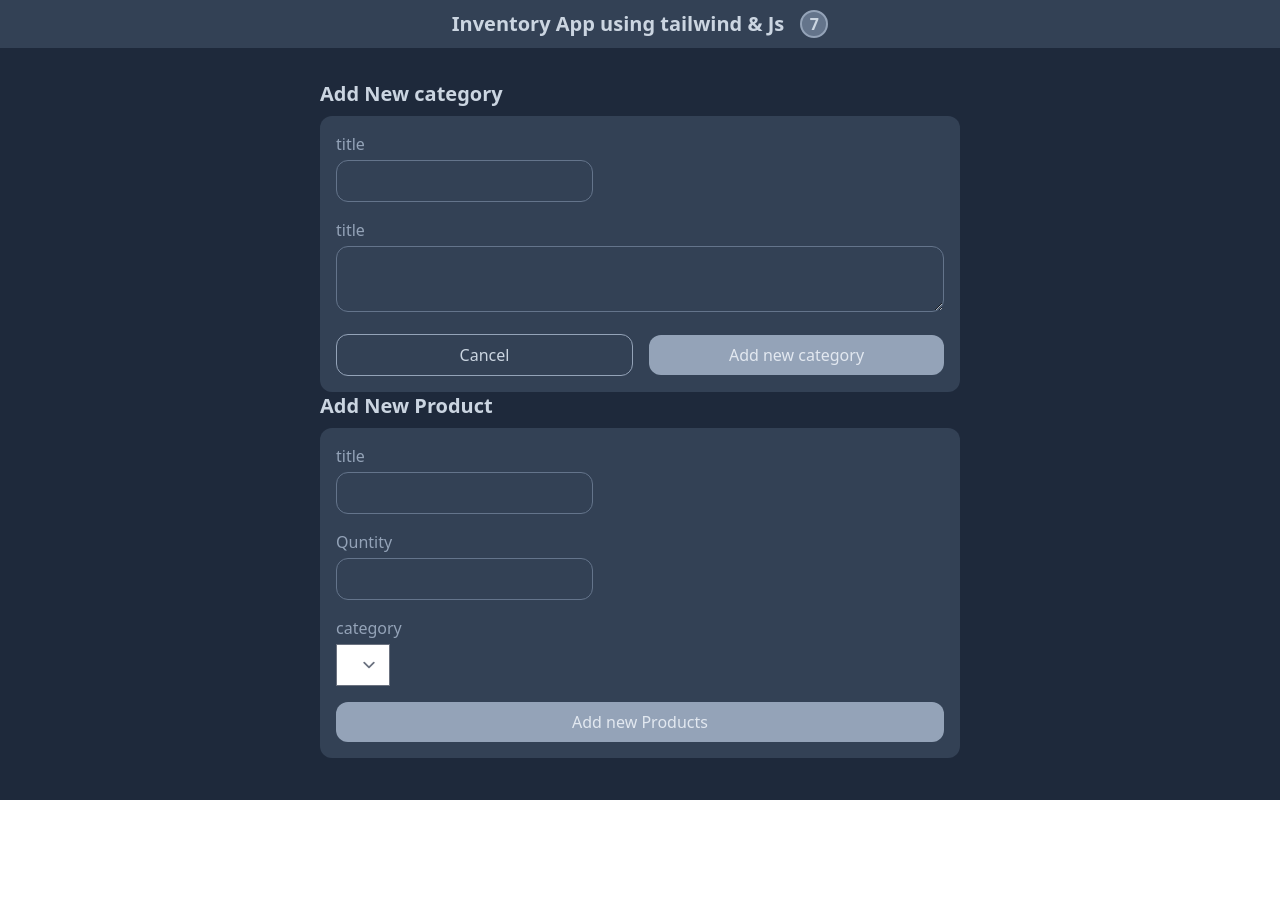
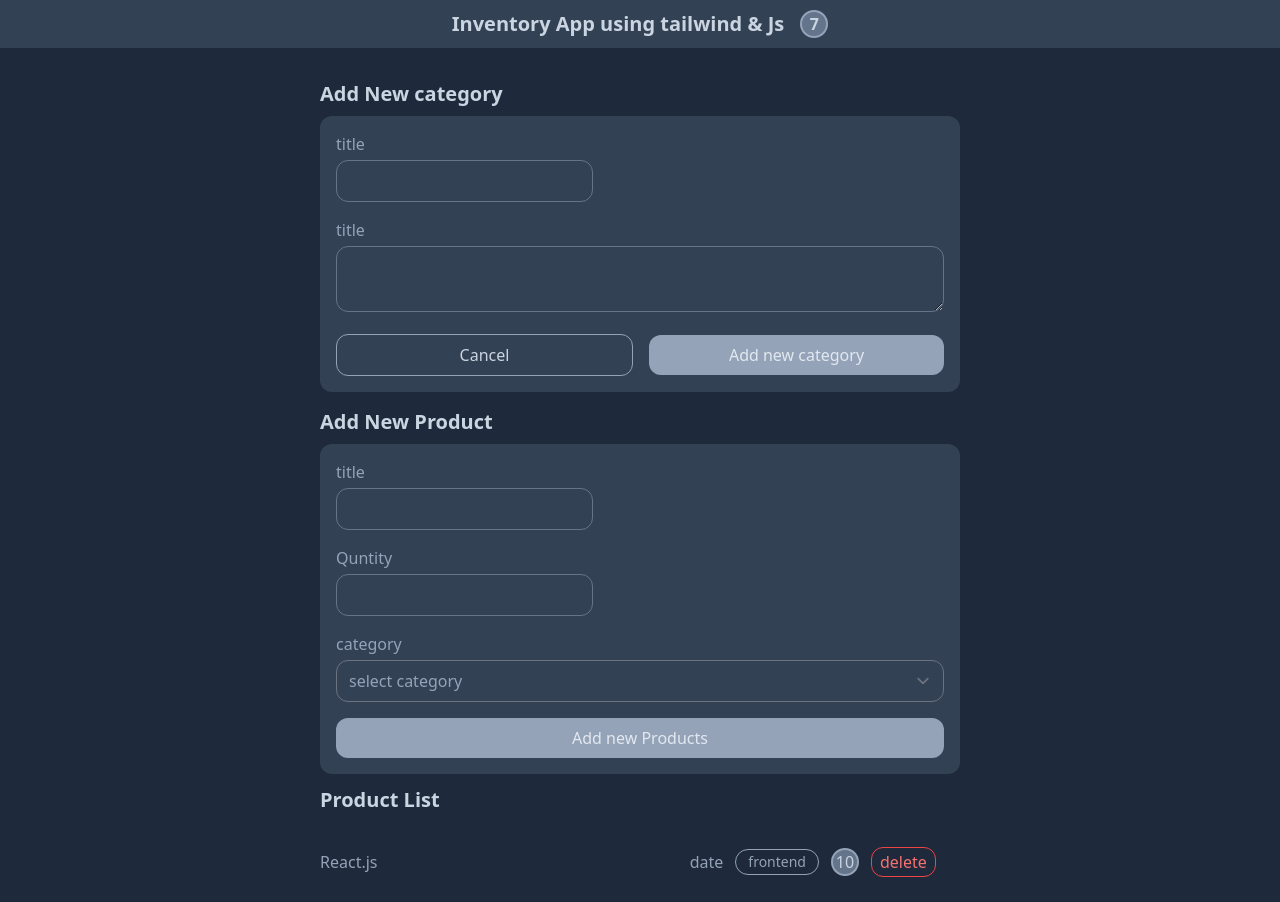
Before and after one commit to moaminrajabi/inventory-app, a website: page public/index.html in a window 1280 px wide. Before the commit the page ends 800 px from the top, so only its background shows below. Drawn offline with Linux system fonts and the light colour scheme.

Commit message:
add product list

```diff
--- a/public/index.html
+++ b/public/index.html
@@ -7,7 +7,7 @@
     <title>Inventory App</title>
   </head>
   <body>
-    <div class="bg-slate-800 h-screen w-screen">
+    <div class="bg-slate-800 h-fulls w-screen">
       <!-- appbar -->
       <div
         class="h-12 flex items-center justify-center gap-x-4 bg-slate-700 mb-8"
@@ -68,7 +68,7 @@
           </form>
         </div>
         <!-- product form -->
-        <div>
+        <div class="mt-4">
           <h2 class="text-xl text-slate-300 font-bold mb-2">Add New Product</h2>
           <form class="bg-slate-700 p-4 rounded-xl flex flex-col gap-y-4">
             <div>
@@ -98,7 +98,21 @@
               <label class="block mb-1 text-slate-400" for="product-category"
                 >category</label
               >
-             <select name="product-category" id=""></select>
+              <select
+                name="product-category"
+                id=""
+                class="bg-transparent text-slate-400 rounded-xl w-full"
+              >
+                <option class="bg-slate-500 text-slate-300" value="">
+                  select category
+                </option>
+                <option class="bg-slate-500 text-slate-300" value="backend">
+                  Backend
+                </option>
+                <option class="bg-slate-500 text-slate-300" value="frontend">
+                  Frontend
+                </option>
+              </select>
             </div>
             <div class="flex items-center justify-between gap-x-4">
               <button
@@ -109,7 +123,31 @@
             </div>
           </form>
         </div>
+        <!-- product list -->
+        <h2 class="text-xl text-slate-300 font-bold mb-2 mt-3">Product List</h2>
+        <div class="flex items-center justify-between max-w-screen-sm">
+          <span class="text-slate-400">React.js</span>
+          <div class="flex items-center gap-x-3">
+            <span class="text-slate-400 ml-72">date</span>
+            <span
+              class="block px-3 py-0.5 text-slate-400 border border-slate-400 text-sm rounded-2xl"
+              >frontend</span
+            >
+            <span
+              class="flex items-center justify-center w-7 h-7 rounded-full bg-slate-500 text-slate-300 border-2 border-slate-400"
+              >10</span
+            >
+            <button
+              class="border px-2 py-0.5 rounded-xl border-red-500 text-red-400"
+            >
+              delete
+            </button>
+          </div>
+          <div class="h-20"></div>
+        </div>
       </div>
     </div>
+
+    <script src="../src/js/app.js" type="module"></script>
   </body>
 </html>
```
Also changed, not shown: public/build/tailwind.css, src/js/app.js (added).
